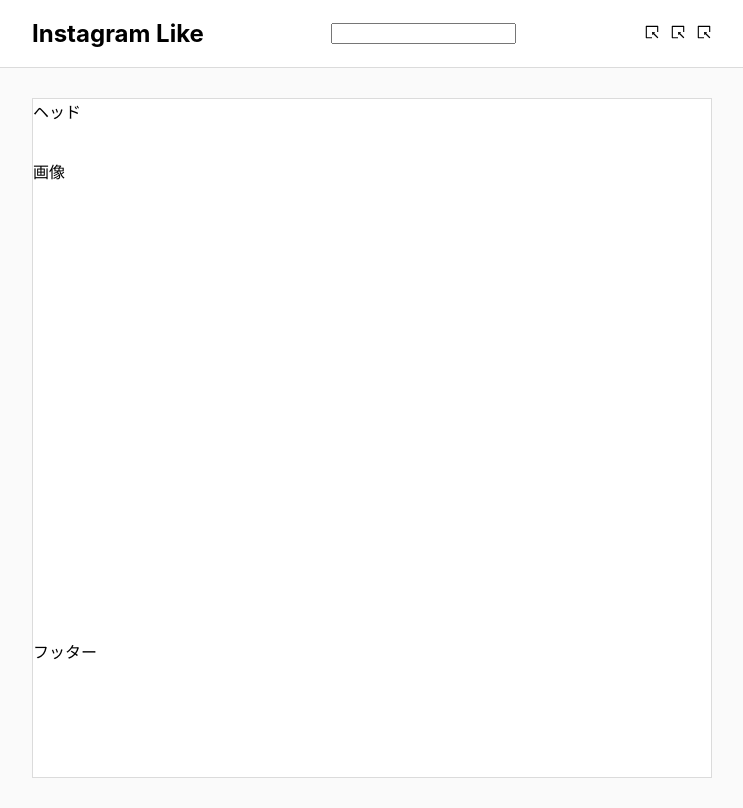
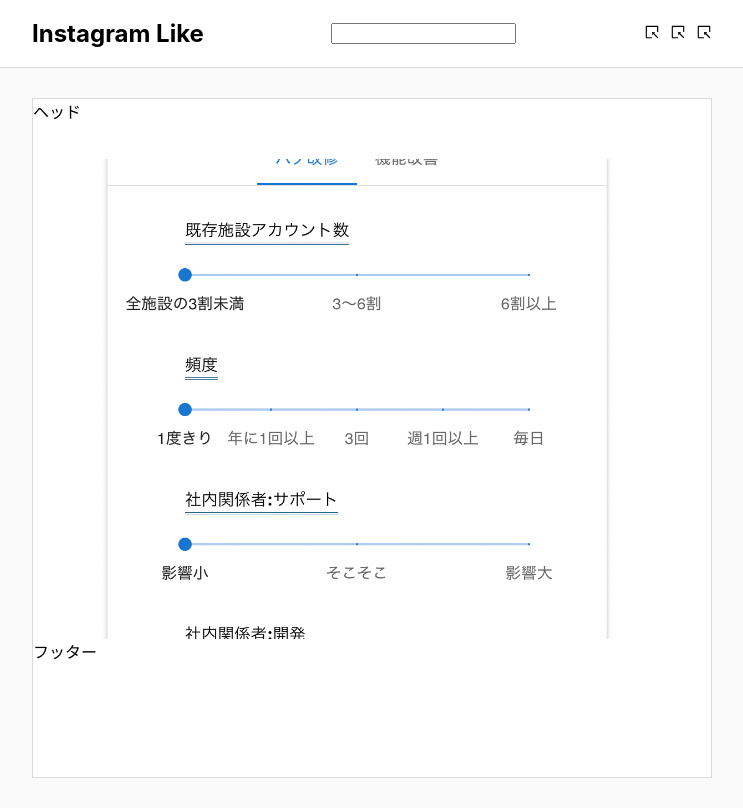
Before and after one commit to Yuji5117/insta-like-next, a Next.js app: page / in a window 1280 px wide. Shown: the whole page, without its empty margins (268-1011 px from the left). Built offline with nearby package versions, Linux system fonts and the light colour scheme.

Commit message:
画像を表示させる

```diff
--- a/components/PostCard.tsx
+++ b/components/PostCard.tsx
@@ -5,7 +5,9 @@ const PostCard = () => {
   return (
     <Wrapper>
       <Header>ヘッド</Header>
-      <Body>画像</Body>
+      <Body>
+        <Image src="/test_image.png" alt="" />
+      </Body>
       <Footer>フッター</Footer>
     </Wrapper>
   );
@@ -31,3 +33,9 @@ const Body = styled.div`
 const Footer = styled.div`
   height: 140px;
 `;
+
+const Image = styled.img`
+  width: 100%;
+  height: 100%;
+  object-fit: cover;
+`;
--- a/components/PostCards.tsx
+++ b/components/PostCards.tsx
@@ -15,6 +15,4 @@ export default PostCards;
 const Wrapper = styled.div`
   width: 100%;
   padding: 30px 0;
-  /* height: 680px;
-  background-color: red; */
 `;
```
Also changed, not shown: public/test_image.png (added).
